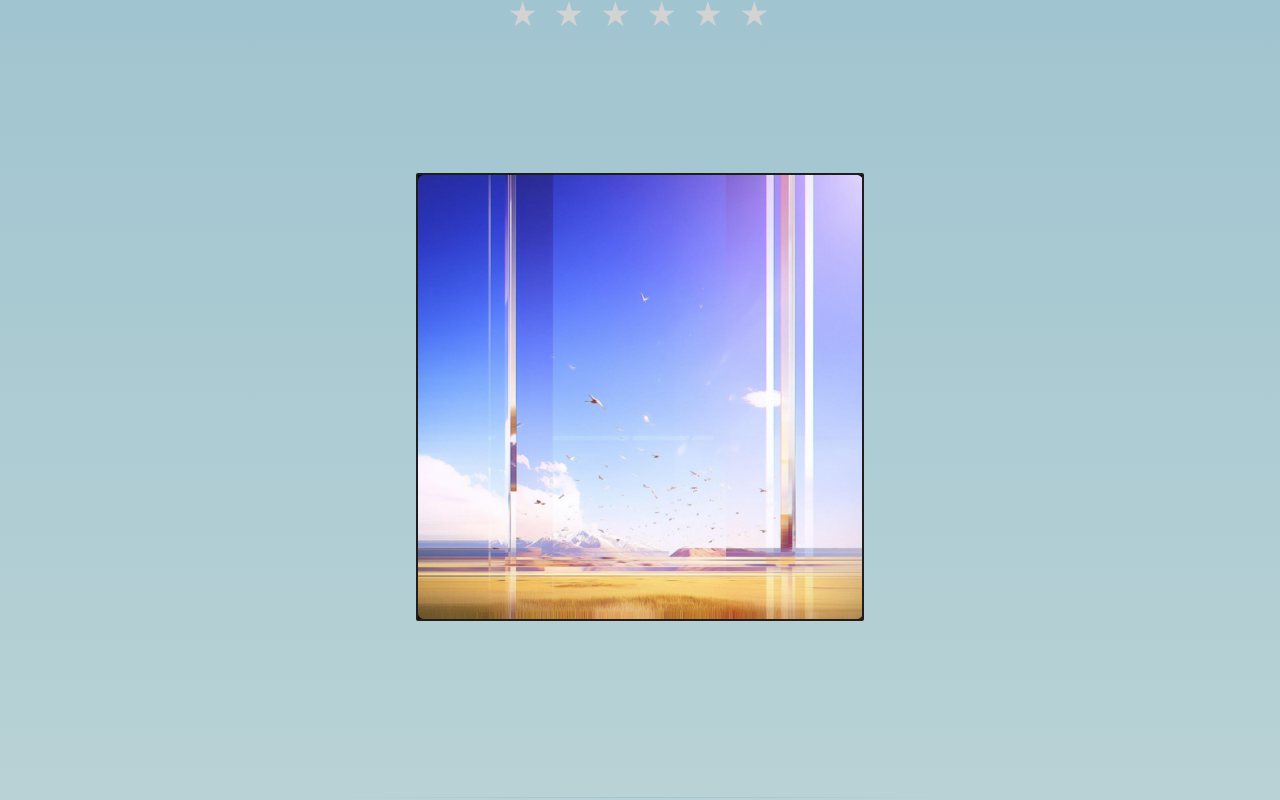
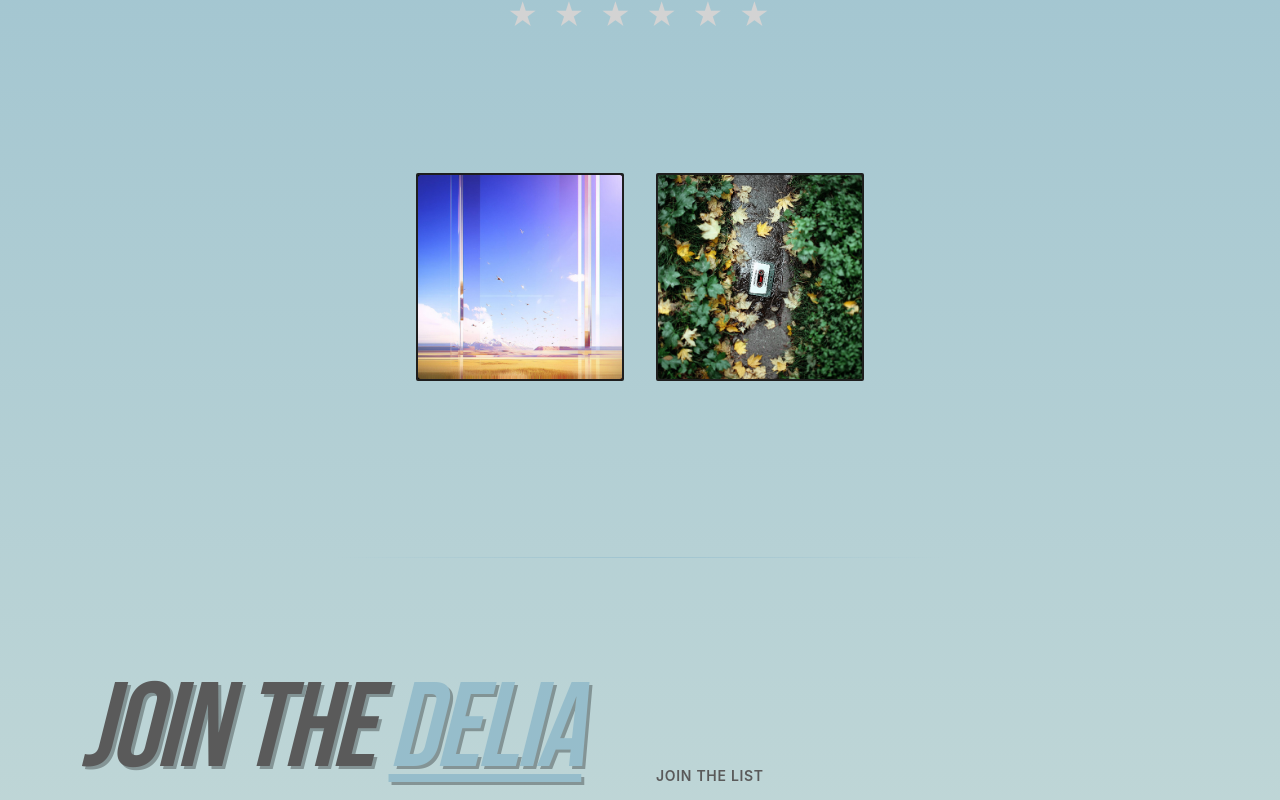
Before and after one commit to renaissancejlc/delia, a React (Vite) app: page / in a window 1280 px wide. Shown: the part 1991-2791 px from the top of the page. Built offline with nearby package versions, Linux system fonts and the light colour scheme; a web font is replaced by a local one.

Commit message:
update for new song

```diff
--- a/src/pages/Home.jsx
+++ b/src/pages/Home.jsx
@@ -18,6 +18,7 @@ import { faSun, faMoon, faEnvelope } from '@fortawesome/free-solid-svg-icons';
 
 const songCovers = {
   'blake': 'blake.png',
+  'forgotten dream': 'forgotten-dreams.jpeg',
   'hell breaks loose': 'hell-breaks-loose.jpeg',
   'you & me': 'you-&-me.jpg',
   'reach for the stars': 'reach-for-the-stars.jpeg',
@@ -26,7 +27,7 @@ const songCovers = {
   'smooth criminal': 'smooth-criminal.png',
   'let me talk': 'let-me-talk.jpg',
   'body high': 'body-high.png',
-  'date night': 'date-night.jpg',
+  'date night': 'date-night.jpg'
 };
 
 
@@ -352,7 +353,7 @@ export default function Home() {
         {/* Outer container for grid centering */}
         <div className="flex justify-center items-center w-full">
           <motion.div
-            className="grid grid-cols-1 gap-8 max-w-md w-full"
+            className="grid grid-cols-2 gap-8 max-w-md w-full"
           >
             {[
               {
@@ -362,6 +363,14 @@ export default function Home() {
                 youtube: "https://youtu.be/g3aZo9JAOyM?si=y3lhHzz7A_cxEWJ9",
                 soundcloud: "https://soundcloud.com/deliaproductions/blake?utm_source=clipboard&utm_medium=text&utm_campaign=social_sharing",
                 appleMusic: "https://music.apple.com/us/album/blake/1826623258?i=1826623259"
+              },
+              {
+                name: "FORGOTTEN DREAM",
+                duration: "2:33",
+                spotify: "https://open.spotify.com/track/4Tbb70ewSGSJpv0VSZ2pwC?si=d069ff87f61d4894",
+                youtube: "https://youtu.be/g3aZo9JAOyM?si=y3lhHzz7A_cxEWJ9",
+                soundcloud: "https://on.soundcloud.com/C3zw6aMLXYzkzGwRTA",
+                appleMusic: "https://music.apple.com/us/album/forgotten-dream-feat-ciscaux-koi/1830848709?i=1830848710"
               },
               // { name: "You & Me", duration: "3:25" },
               // { name: "Reach for the Stars", duration: "3:10" },
```
Also changed, not shown: public/images/covers/forgotten-dreams.jpeg (added).
